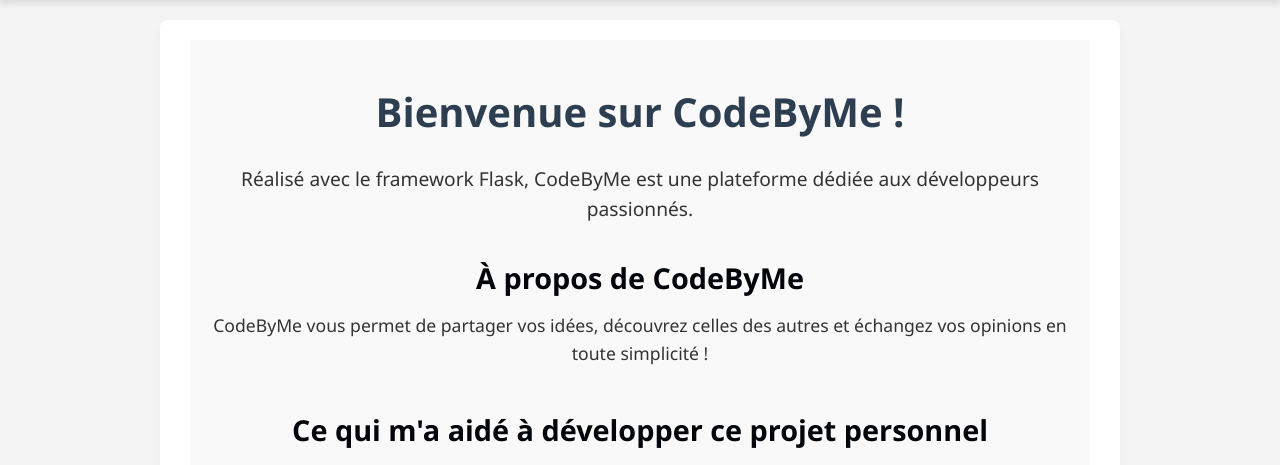
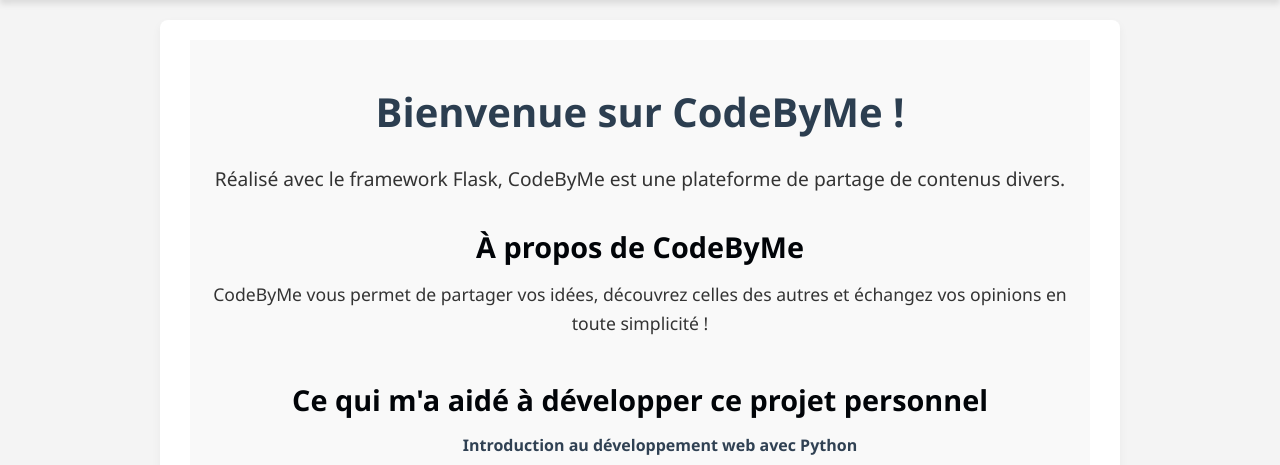
Before and after one commit to martinv96/ProjetMai2025, a Flask app: page / in a window 1280 px wide. Shown: the part 66-531 px from the top of the page. Run offline with Flask 3, Linux system fonts and the light colour scheme.

Commit message:
modifs minim

```diff
--- a/app/templates/index.html
+++ b/app/templates/index.html
@@ -7,7 +7,7 @@
 
 <div class="homepage-container">
     <h1 class="homepage-title">Bienvenue sur CodeByMe !</h1>
-    <p class="homepage-intro">Réalisé avec le framework Flask, CodeByMe est une plateforme dédiée aux développeurs passionnés.</p>
+    <p class="homepage-intro">Réalisé avec le framework Flask, CodeByMe est une plateforme de partage de contenus divers.</p>
 
     <section class="homepage-section">
         <h2 class="section-title">À propos de CodeByMe</h2>
```
